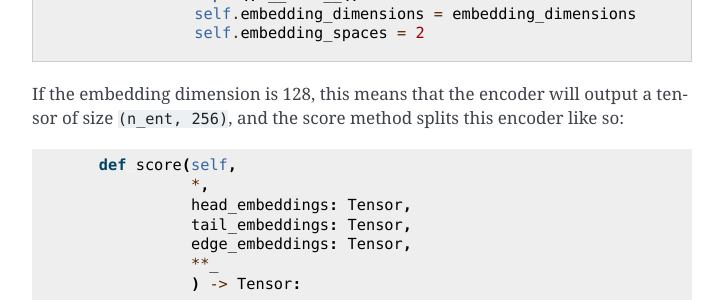
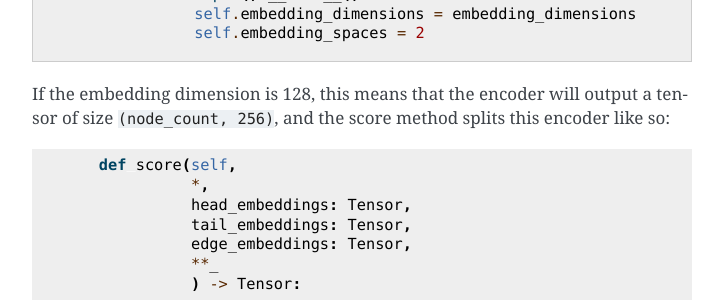
Before and after one commit to BAUDOTlab/KGATE, a Sphinx documentation site: the page built from docs/decoders.md, in a window 1280 px wide and 900 px high, scrolled down 1764 px. Shown: the part 150-450 px from the top of the window, without its empty margins (388-1111 px from the left). Built offline with Sphinx 7.4.7, drawn with Linux system fonts in a browser that asks for light colours.

Commit message:
Fixed naming conventions again

````diff
--- a/docs/decoders.md
+++ b/docs/decoders.md
@@ -69,7 +69,7 @@ A decoder *must not* contain the entity or relation main embeddings, but may use
               self.embedding_spaces = 2
    ```
 
-If the embedding dimension is 128, this means that the encoder will output a tensor of size `(n_ent, 256)`, and the score method splits this encoder like so:
+If the embedding dimension is 128, this means that the encoder will output a tensor of size `(node_count, 256)`, and the score method splits this encoder like so:
 
    ```python
        def score(self,
````
